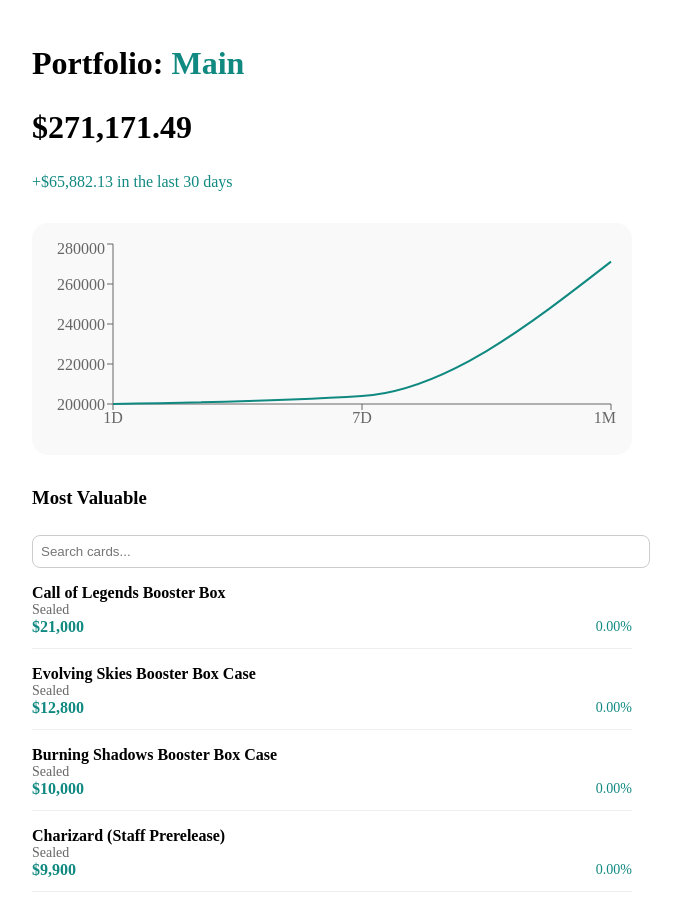
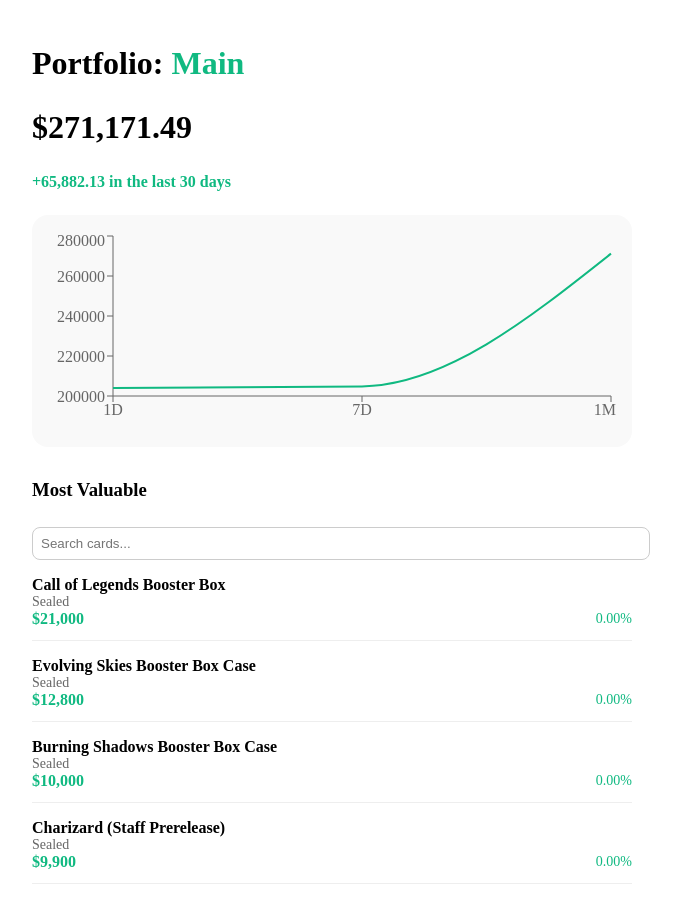
Before and after one commit to cardpricecheckshop-stack/tcg-tracker, a React (Vite) app: page / in a window 1280 px wide. Shown: the top 916 px of the page, without its empty margins (308-989 px from the left). Built offline with nearby package versions, Linux system fonts and the light colour scheme.

Commit message:
Update Home.jsx

```diff
--- a/src/Home.jsx
+++ b/src/Home.jsx
@@ -1,3 +1,4 @@
+// src/Home.jsx
 import React, { useState } from "react";
 import {
   LineChart,
@@ -9,9 +10,9 @@ import {
 } from "recharts";
 
 const portfolioData = [
-  { date: "1D", value: 200000 },
-  { date: "7D", value: 204000 },
-  { date: "1M", value: 271171.49 },
+  { date: "1D", value: 204000 },
+  { date: "7D", value: 204800 },
+  { date: "1M", value: 271171 },
 ];
 
 const valuableItems = [
@@ -23,6 +24,7 @@ const valuableItems = [
 
 export default function Home() {
   const [search, setSearch] = useState("");
+  const [selectedItem, setSelectedItem] = useState(null);
 
   const filteredItems = valuableItems.filter((item) =>
     item.name.toLowerCase().includes(search.toLowerCase())
@@ -30,16 +32,12 @@ export default function Home() {
 
   return (
     <main style={{ padding: "1rem", maxWidth: 600, margin: "0 auto" }}>
-      <div style={{ marginBottom: "2rem" }}>
-        <h1 style={{ fontWeight: 700 }}>
-          Portfolio: <span style={{ color: "#108981" }}>Main</span>
+      <div style={{ fontWeight: 700 }}>
+        <h1>
+          Portfolio: <span style={{ color: "#10B981" }}>Main</span>
         </h1>
-        <h2 style={{ fontSize: "2rem", fontWeight: 700 }}>
-          ${271171.49.toLocaleString()}
-        </h2>
-        <p style={{ color: "#108981" }}>
-          +$65,882.13 in the last 30 days
-        </p>
+        <h2 style={{ fontSize: "2rem", fontWeight: 700 }}>$271,171.49</h2>
+        <p style={{ color: "#10B981" }}>+65,882.13 in the last 30 days</p>
       </div>
 
       <div
@@ -54,11 +52,13 @@ export default function Home() {
           <LineChart data={portfolioData}>
             <XAxis dataKey="date" />
             <YAxis domain={[200000, 280000]} />
-            <Tooltip formatter={(value) => `$${value.toLocaleString()}`} />
+            <Tooltip
+              formatter={(value) => `$${value.toLocaleString()}`}
+            />
             <Line
               type="monotone"
               dataKey="value"
-              stroke="#108981"
+              stroke="#10B981"
               strokeWidth={2}
               dot={false}
             />
@@ -87,7 +87,7 @@ export default function Home() {
         {filteredItems.map((item, index) => (
           <div
             key={index}
-            onClick={() => alert(`You clicked: ${item.name}`)}
+            onClick={() => setSelectedItem(item)}
             style={{
               marginBottom: "1rem",
               borderBottom: "1px solid #eee",
@@ -104,15 +104,48 @@ export default function Home() {
                 alignItems: "center",
               }}
             >
-              <div style={{ color: "#108981", fontWeight: "bold" }}>
+              <div style={{ color: "#10B981", fontWeight: 700 }}>
                 ${item.value.toLocaleString()}
               </div>
-              <div style={{ fontSize: "0.875rem", color: "#108981" }}>
+              <div style={{ fontSize: "0.875rem", color: "#10B981" }}>
                 0.00%
               </div>
             </div>
           </div>
         ))}
+
+        {selectedItem && (
+          <div
+            style={{
+              border: "1px solid #ddd",
+              padding: "1rem",
+              marginTop: "1rem",
+              borderRadius: "8px",
+              backgroundColor: "#fff",
+            }}
+          >
+            <h4 style={{ marginBottom: "0.5rem" }}>{selectedItem.name}</h4>
+            <p>
+              <strong>Type:</strong> Sealed
+            </p>
+            <p>
+              <strong>Value:</strong> ${selectedItem.value.toLocaleString()}
+            </p>
+            <button
+              onClick={() => setSelectedItem(null)}
+              style={{
+                marginTop: "0.5rem",
+                padding: "0.5rem 1rem",
+                background: "#eee",
+                border: "none",
+                borderRadius: "4px",
+                cursor: "pointer",
+              }}
+            >
+              Close
+            </button>
+          </div>
+        )}
       </div>
     </main>
   );
```
